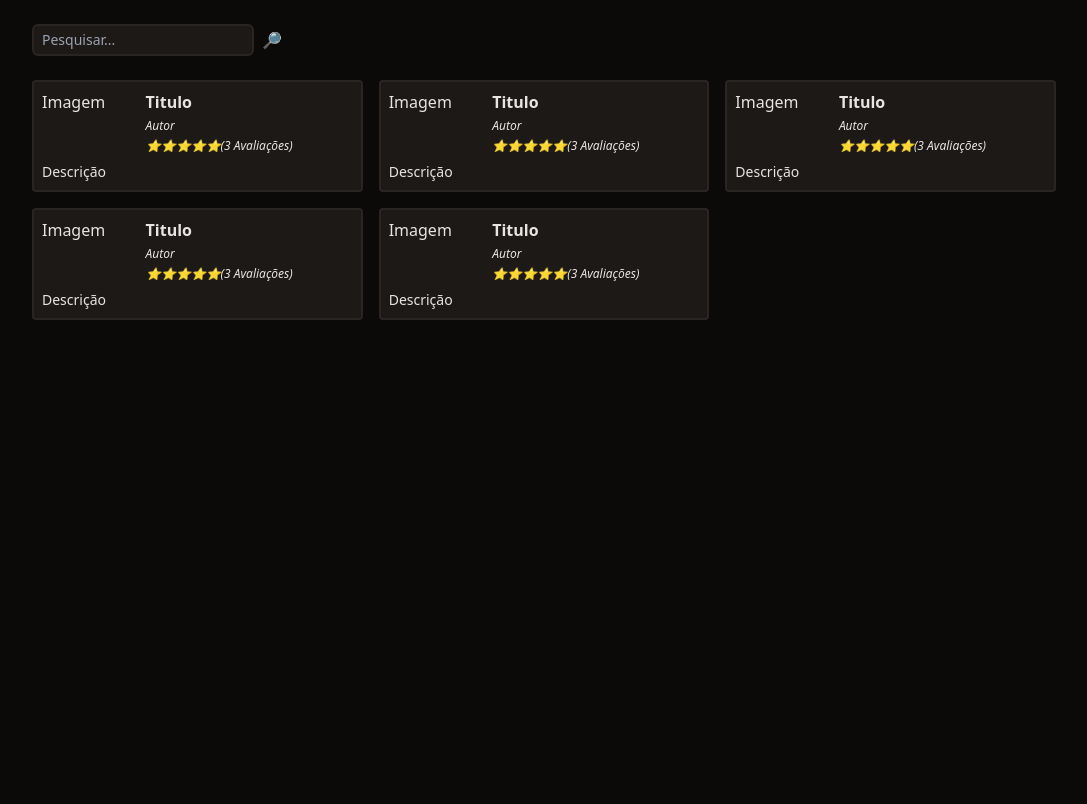
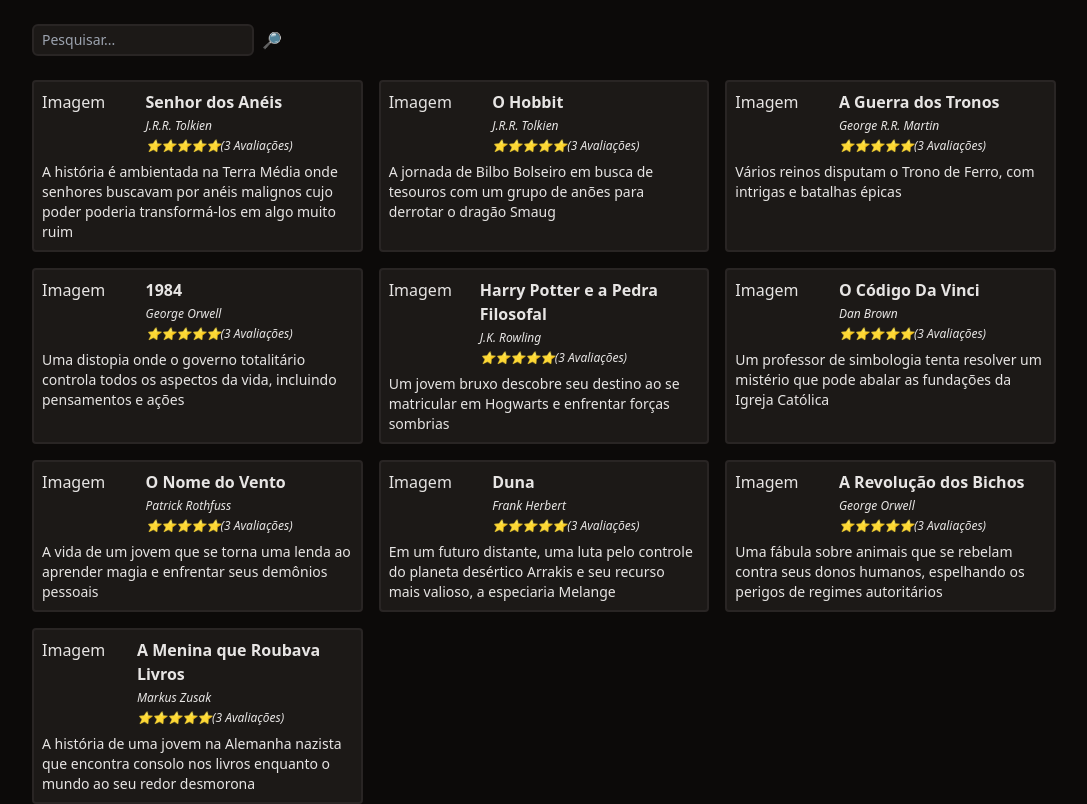
Before and after one commit to bBraian/bookwise, a PHP site: page / in a window 1280 px wide. Shown: the part 60-864 px from the top of the page, without its empty margins (96-1183 px from the left). Before the commit the page ends 380 px from the top, so only its background shows below. Run offline with PHP 8.4, Linux system fonts and the light colour scheme; some libraries are stand-ins or nearby versions.

Commit message:
feat: criando as views

```diff
--- /dev/null
+++ b/dados.php
@@ -0,0 +1,16 @@
+<?php
+
+$livros = [
+  ['id' => 1, 'titulo' => 'Senhor dos Anéis', 'autor' => 'J.R.R. Tolkien', 'descricao' => 'A história é ambientada na Terra Média onde senhores buscavam por anéis malignos cujo poder poderia transformá-los em algo muito ruim'],
+  ['id' => 2, 'titulo' => 'O Hobbit', 'autor' => 'J.R.R. Tolkien', 'descricao' => 'A jornada de Bilbo Bolseiro em busca de tesouros com um grupo de anões para derrotar o dragão Smaug'],
+  ['id' => 3, 'titulo' => 'A Guerra dos Tronos', 'autor' => 'George R.R. Martin', 'descricao' => 'Vários reinos disputam o Trono de Ferro, com intrigas e batalhas épicas'],
+  ['id' => 4, 'titulo' => '1984', 'autor' => 'George Orwell', 'descricao' => 'Uma distopia onde o governo totalitário controla todos os aspectos da vida, incluindo pensamentos e ações'],
+  ['id' => 5, 'titulo' => 'Harry Potter e a Pedra Filosofal', 'autor' => 'J.K. Rowling', 'descricao' => 'Um jovem bruxo descobre seu destino ao se matricular em Hogwarts e enfrentar forças sombrias'],
+  ['id' => 6, 'titulo' => 'O Código Da Vinci', 'autor' => 'Dan Brown', 'descricao' => 'Um professor de simbologia tenta resolver um mistério que pode abalar as fundações da Igreja Católica'],
+  ['id' => 7, 'titulo' => 'O Nome do Vento', 'autor' => 'Patrick Rothfuss', 'descricao' => 'A vida de um jovem que se torna uma lenda ao aprender magia e enfrentar seus demônios pessoais'],
+  ['id' => 8, 'titulo' => 'Duna', 'autor' => 'Frank Herbert', 'descricao' => 'Em um futuro distante, uma luta pelo controle do planeta desértico Arrakis e seu recurso mais valioso, a especiaria Melange'],
+  ['id' => 9, 'titulo' => 'A Revolução dos Bichos', 'autor' => 'George Orwell', 'descricao' => 'Uma fábula sobre animais que se rebelam contra seus donos humanos, espelhando os perigos de regimes autoritários'],
+  ['id' => 10, 'titulo' => 'A Menina que Roubava Livros', 'autor' => 'Markus Zusak', 'descricao' => 'A história de uma jovem na Alemanha nazista que encontra consolo nos livros enquanto o mundo ao seu redor desmorona']
+];
+
+?>
--- a/index.php
+++ b/index.php
@@ -1,57 +1,9 @@
-<!DOCTYPE html>
-<html lang="en">
-<head>
-  <meta charset="UTF-8">
-  <meta name="viewport" content="width=device-width, initial-scale=1.0">
-  <script src="https://cdn.tailwindcss.com"></script>
-  <title>Document</title>
-</head>
-<body class="bg-stone-950 text-stone-200">
+<?php
 
-  <header class="bg-stone-900">
-    <nav class="mx-auto max-w-screen-lg flex justify-between py-4">
-      <div class="font-bold text-xl tracking-wide">Book Wise</div>
-      <ul class="flex space-x-4 font-bold">
-        <li><a href="/" class="text-lime-500 tracking-wide">Explorar</a></li>
-        <li><a href="/meus-livros.php" class="hover:underline">Meus Livros</a></li>
-      </ul>
-      <ul>
-        <li><a href="/login.php" class="hover:underline">Fazer Login</a></li>
-      </ul>
-    </nav>
-  </header>
+require 'dados.php';
 
-  <main class="mx-auto max-w-screen-lg space-y-6">
-    <form class="w-full flex space-x-2 mt-6">
-      <input
-        type="text"
-        placeholder="Pesquisar..."
-        class="border-stone-800 border-2 rounded-md bg-stone-900 text-sm focus:outline-none px-2 py-1"
-        name="pesquisar"
-      />
-      <button type="submit">🔎</button>
-    </form>
+$view = "index";
 
-    <section class="grid grid-cols-1 md:grid-cols-2 lg:grid-cols-3 gap-4">
-      <?php for($i = 0; $i < 5; $i++) { ?>
-        <div class="p-2 rounded border-stone-800 bg-stone-900 border-2">
-          <div class="flex">
-            <div class="w-1/3">Imagem</div>
-            <div class="space-y-1">
-              <a href="/livro.php?" class="font-semibold hover:underline">Titulo</a>
-              <div class="text-xs italic">Autor</div>
-              <div class="text-xs italic">⭐⭐⭐⭐⭐(3 Avaliações)</div>
-            </div>
-          </div>
+require 'views/template/app.php';
 
-          <div class="text-sm mt-2">
-            Descrição
-          </div>
-        </div>
-      <?php } ?>
-    </section>
-
-  </main>
-
-</body>
-</html>
+?>
--- /dev/null
+++ b/views/index.view.php
@@ -0,0 +1,28 @@
+<form class="w-full flex space-x-2 mt-6">
+  <input
+    type="text"
+    placeholder="Pesquisar..."
+    class="border-stone-800 border-2 rounded-md bg-stone-900 text-sm focus:outline-none px-2 py-1"
+    name="pesquisar"
+  />
+  <button type="submit">🔎</button>
+</form>
+
+<section class="grid grid-cols-1 md:grid-cols-2 lg:grid-cols-3 gap-4">
+  <?php foreach($livros as $livro) { ?>
+    <div class="p-2 rounded border-stone-800 bg-stone-900 border-2">
+      <div class="flex">
+        <div class="w-1/3">Imagem</div>
+        <div class="space-y-1">
+          <a href="/livro.php?id=<?=$livro['id']?>" class="font-semibold hover:underline"><?=$livro['titulo']?></a>
+          <div class="text-xs italic"><?=$livro['autor']?></div>
+          <div class="text-xs italic">⭐⭐⭐⭐⭐(3 Avaliações)</div>
+        </div>
+      </div>
+
+      <div class="text-sm mt-2">
+        <?=$livro['descricao']?>
+      </div>
+    </div>
+  <?php } ?>
+</section>
--- /dev/null
+++ b/views/template/app.php
@@ -0,0 +1,31 @@
+<!DOCTYPE html>
+<html lang="en">
+<head>
+  <meta charset="UTF-8">
+  <meta name="viewport" content="width=device-width, initial-scale=1.0">
+  <script src="https://cdn.tailwindcss.com"></script>
+  <title>Document</title>
+</head>
+<body class="bg-stone-950 text-stone-200">
+
+  <header class="bg-stone-900">
+    <nav class="mx-auto max-w-screen-lg flex justify-between py-4">
+      <div class="font-bold text-xl tracking-wide">Book Wise</div>
+      <ul class="flex space-x-4 font-bold">
+        <li><a href="/" class="text-lime-500 tracking-wide">Explorar</a></li>
+        <li><a href="/meus-livros.php" class="hover:underline">Meus Livros</a></li>
+      </ul>
+      <ul>
+        <li><a href="/login.php" class="hover:underline">Fazer Login</a></li>
+      </ul>
+    </nav>
+  </header>
+
+  <main class="mx-auto max-w-screen-lg space-y-6">
+
+    <?php require "views/{$view}.view.php" ?>
+
+  </main>
+
+</body>
+</html>
```
Also changed, not shown: livro.php (+8 -25 lines), views/livro.view.php (added, +14 -0 lines).
